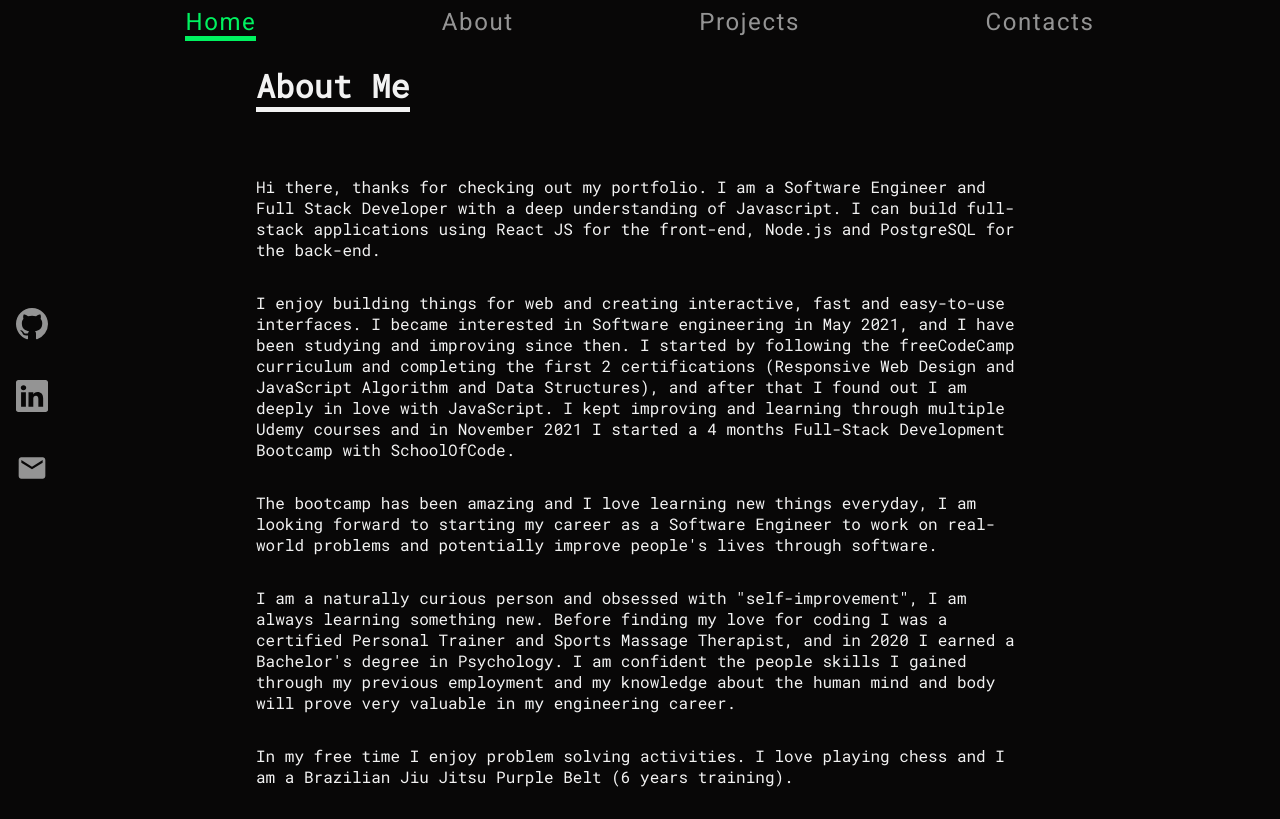
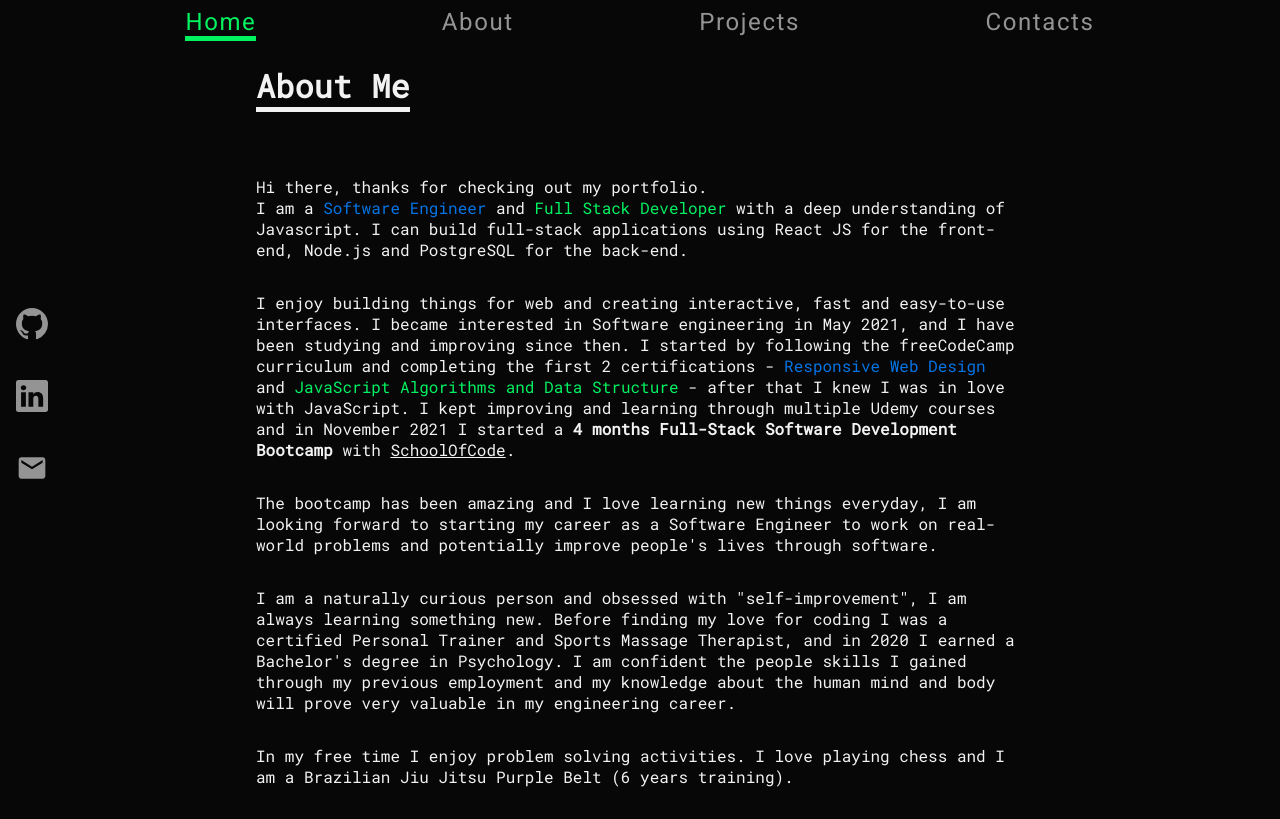
Before and after one commit to ValerioCipolla/portfolio, a Next.js app: page /about in a window 1280 px wide. Built offline with nearby package versions, Linux system fonts and the light colour scheme.

Commit message:
styling about section

```diff
--- a/pages/about.js
+++ b/pages/about.js
@@ -6,21 +6,34 @@ const About = () => {
     <div className={css.about}>
       <h1>About Me</h1>
       <p>
-        Hi there, thanks for checking out my portfolio. I am a Software Engineer
-        and Full Stack Developer with a deep understanding of Javascript. I can
-        build full-stack applications using React JS for the front-end, Node.js
-        and PostgreSQL for the back-end.
+        Hi there, thanks for checking out my portfolio.
+        <br /> I am a<span className={css.blueText}> Software Engineer </span>
+        and <span className={css.greenText}>Full Stack Developer</span> with a
+        deep understanding of Javascript. I can build full-stack applications
+        using React JS for the front-end, Node.js and PostgreSQL for the
+        back-end.
       </p>
       <p>
         I enjoy building things for web and creating interactive, fast and
         easy-to-use interfaces. I became interested in Software engineering in
         May 2021, and I have been studying and improving since then. I started
         by following the freeCodeCamp curriculum and completing the first 2
-        certifications (Responsive Web Design and JavaScript Algorithm and Data
-        Structures), and after that I found out I am deeply in love with
-        JavaScript. I kept improving and learning through multiple Udemy courses
-        and in November 2021 I started a 4 months Full-Stack Development
-        Bootcamp with SchoolOfCode.
+        certifications -
+        <span className={css.blueText}> Responsive Web Design </span> and
+        <span className={css.greenText}>
+          {" "}
+          JavaScript Algorithms and Data Structure{" "}
+        </span>
+        - after that I knew I was in love with JavaScript. I kept improving and
+        learning through multiple Udemy courses and in November 2021 I started a{" "}
+        <span className={css.emphasis}>
+          4 months Full-Stack Software Development Bootcamp
+        </span>{" "}
+        with{" "}
+        <a href="https://www.schoolofcode.co.uk/" target="_blank">
+          SchoolOfCode
+        </a>
+        .
       </p>
       <p>
         The bootcamp has been amazing and I love learning new things everyday, I
--- a/styles/about.module.css
+++ b/styles/about.module.css
@@ -18,6 +18,21 @@
   margin-bottom: 2rem;
 }
 
+.blueText {
+  color: var(--blue);
+}
+.greenText {
+  color: var(--green);
+}
+
+.emphasis {
+  font-weight: 900;
+}
+
+.about a {
+  color: var(--whit);
+}
+
 @media (max-width: 700px) {
   .about {
     padding: 0.5rem;
```
